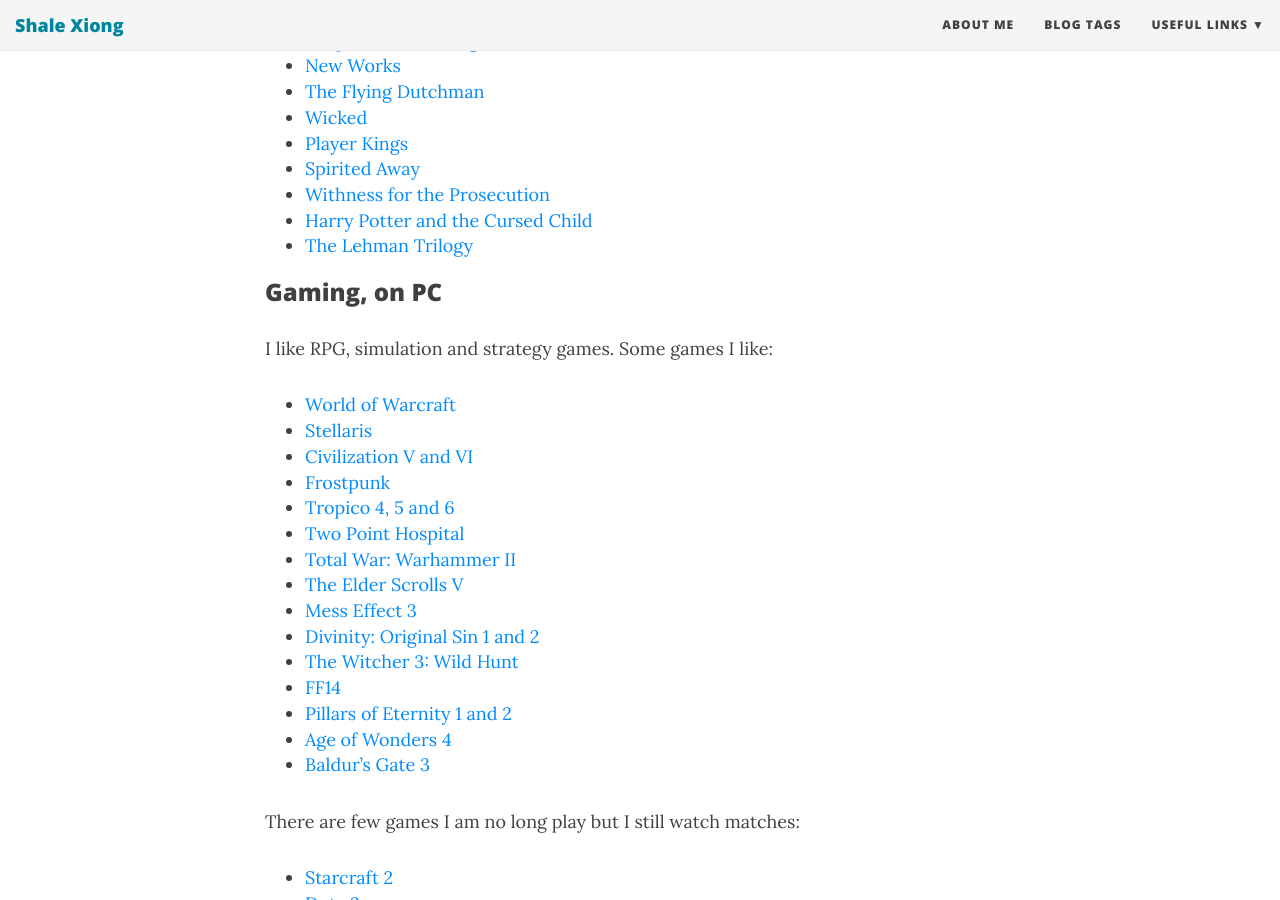
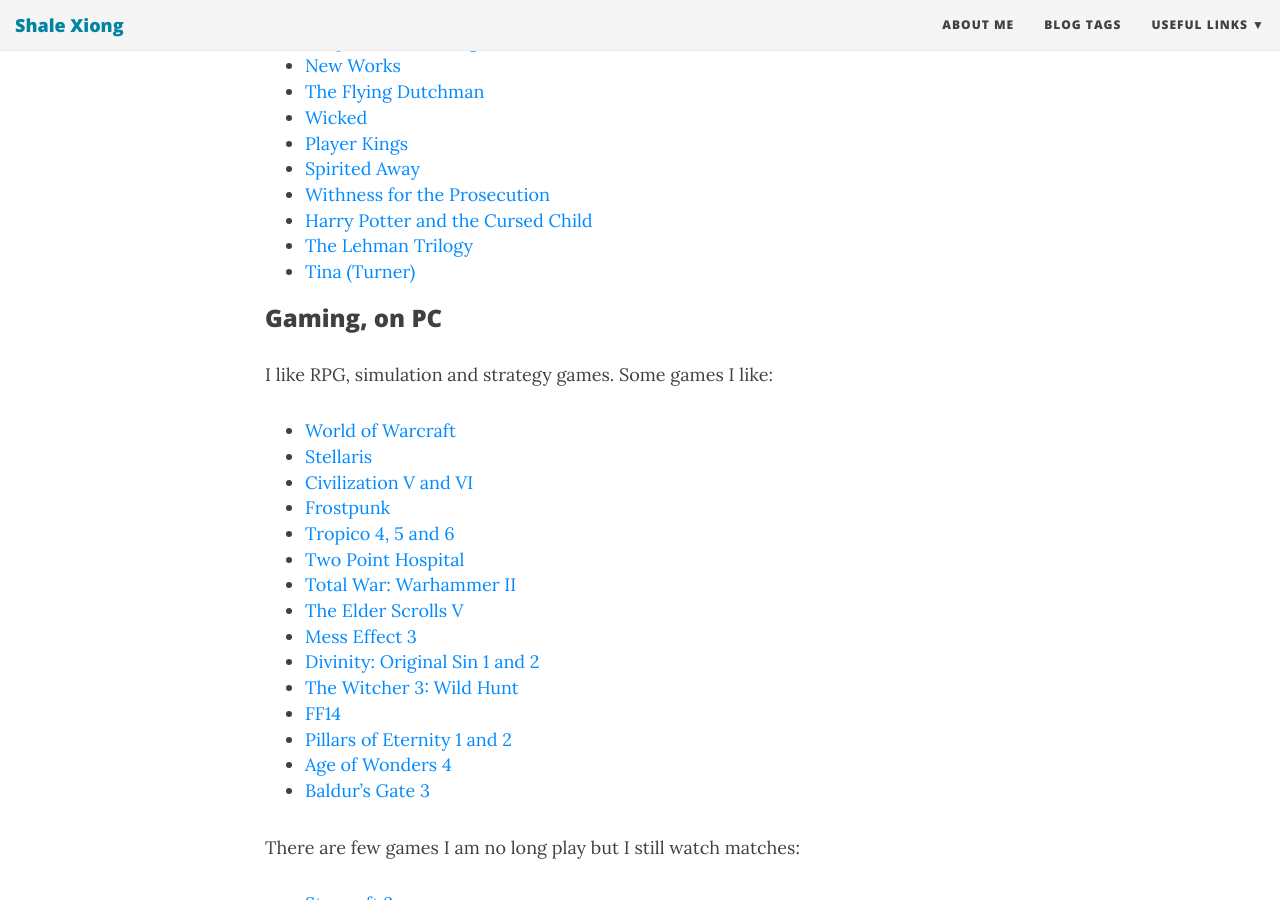
Before and after one commit to ShaleXIONG/shalexiong.github.io, a Jekyll site: the page built from aboutme.md, in a window 1280 px wide and 900 px high, scrolled down 2075 px. Built offline with Jekyll 4.4.1, drawn with Linux system fonts in a browser that asks for light colours; nearby versions of some CDN libraries.

Commit message:
update aboutme.

```diff
--- a/aboutme.md
+++ b/aboutme.md
@@ -67,6 +67,7 @@
 * [Withness for the Prosecution][52]
 * [Harry Potter and the Cursed Child][53]
 * [The Lehman Trilogy][54]
+* [Tina (Turner)][55]
 
 ### Gaming, on PC ###
 
```
Also changed, not shown: other parts of aboutme.md (+1 -0 lines).
